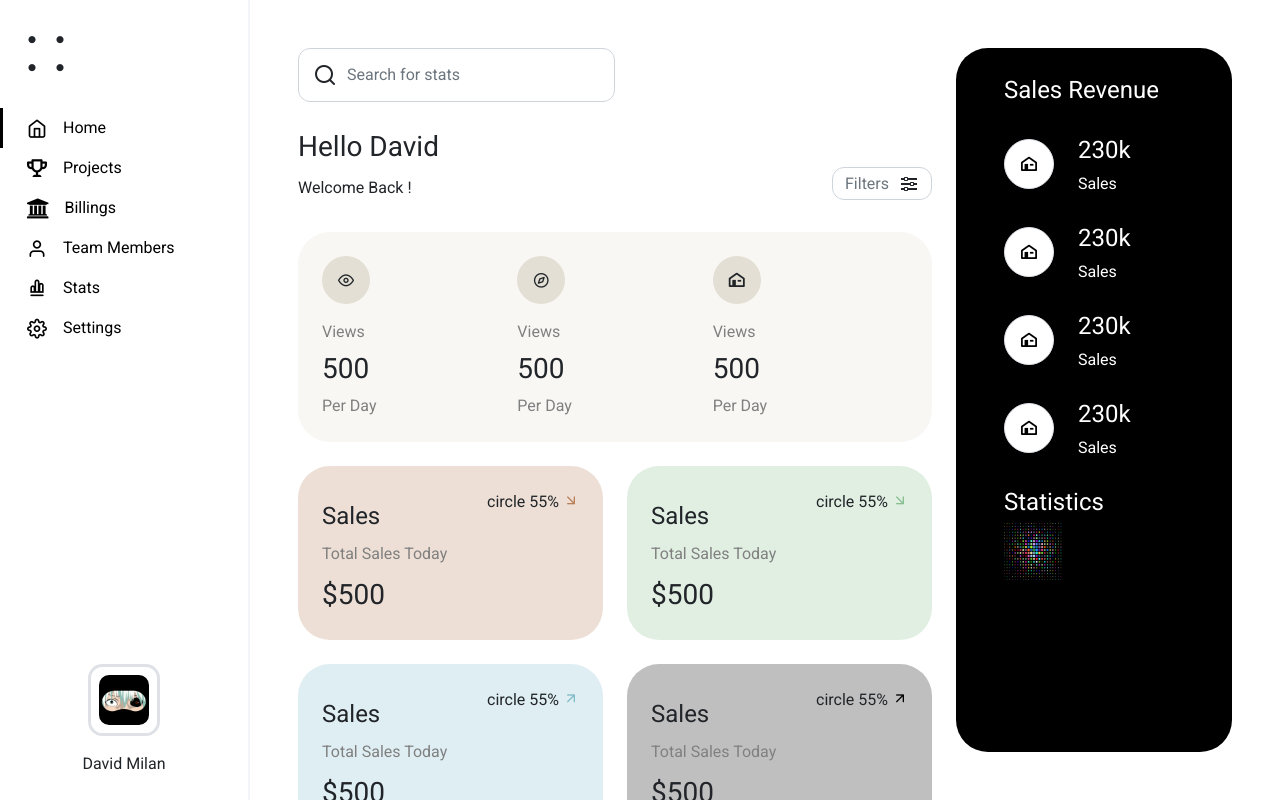
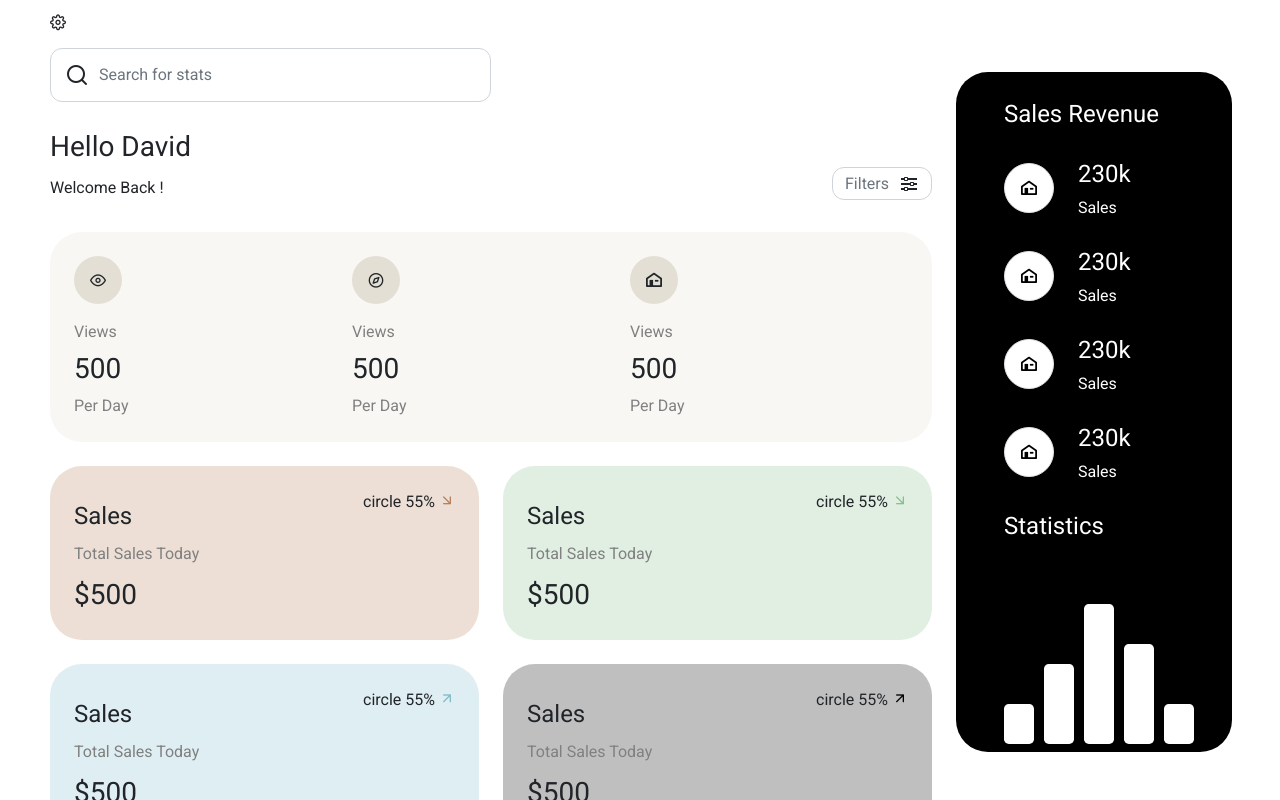
Before and after one commit to m3hul7/HTML-SCSS, a website: page Dashboard bootstrap/index.html in a window 1280 px wide. Drawn offline with Linux system fonts and the light colour scheme; files whose address does not match are found by name.

Commit message:
responsive

```diff
--- a/Dashboard bootstrap/assets/scss/layout/_sidebar.scss
+++ b/Dashboard bootstrap/assets/scss/layout/_sidebar.scss
@@ -1,9 +1,12 @@
 .aside {
   flex: 0 0 250px;
   border-right: 2px solid $gray-light;
+  white-space: nowrap;
+  transition: all .4s ease-in-out;
   .brand-icon {
     cursor: pointer;
     height: 60px;
+    min-height: 60px;
     width: 60px;
     font-size: 2rem;
   }
@@ -19,11 +22,39 @@
     font-size: 1.25rem;
     border-left: 3px solid transparent;
     .nav-text {
-        font-size: 1rem;
+        // font-size: 1rem;
+        font-size: 20px;
     }
     &:hover,
     &.active {
       border-left: 3px solid $primary;
+      .nav-text {
+        font-weight: 500;
+    }
+    }
+  }
+  @include media-breakpoint-down(md) {
+    position: absolute;
+    top: 0;
+    bottom: 0;
+    left: 0;
+    right:0;
+    max-width: 100%;
+    flex: 0 0 100%;
+    background-color: $white;
+    z-index: 1000;
+    .nav {
+      ul a {
+        font-size: .75rem;
+      }
     }
   }
 }
+#aside-input {
+  display: none;
+}
+#aside-input:checked ~ .aside {
+  transform: translateX(-100%);
+  flex-shrink: 1;
+  flex-basis: 0;
+}
--- a/Dashboard bootstrap/index.html
+++ b/Dashboard bootstrap/index.html
@@ -10,6 +10,14 @@
 </head>
 <body>
     <div class="d-flex h-100 overflow-hidden">
+
+        <!-- sidebar toggle input starts -->
+        <input type="checkbox" id="aside-input" checked>
+        <!-- sidebar toggle input ends -->
+
+
+
+
         <!-- sidebar starts -->
         <aside class="aside d-flex flex-column overflow-hidden">
             <!-- brand logo starts -->
@@ -21,9 +29,8 @@
             </div>
             <!-- brand logo ends -->
             <div class="overflow-auto flex-grow-1">
-
                 <!-- nav starts -->
-                <nav class="">
+                <nav class="nav">
                     <ul class="list-unstyled">
                         <li>
                             <a href="#" class="ps-4 py-2 nav-link d-flex align-items-center active" >
@@ -79,26 +86,38 @@
         <!-- sidebar ends -->
 
         <!-- main starts -->
-        <main class="main d-flex flex-grow-1 p-5 overflow-auto">
+        <main class="main d-flex flex-grow-1 p-5 overflow-auto position-relative flex-wrap flex-sm-wrap flex-lg-nowrap">
+            <!-- sidebar toggle label -->
+            <label for="aside-input" class="position-absolute" style="z-index: 999; top: .75rem"> <span class="icon-settings"></span> </label>
+
             <div class="flex-grow-1">
-                <div class="col-6 position-relative">
+                <!-- search input starts -->
+                <div class="col-12 col-sm-12 col-md-12 col-lg-6 position-relative">
                     <div class="input-group">
                         <input class="input-search form-control ps-5" type="text" placeholder="Search for stats">
                     </div>
                     <span class="input-icon icon-search position-absolute"></span>
                 </div>
+                <!-- search input ends -->
+
+
                 <div>
                     <div class="d-flex justify-content-between align-items-center py-4">
+                        <!-- hello starts -->
                         <div class="d-flex flex-column">
                             <span class="fs-3">Hello David</span>
                             <span class="py-2">Welcome Back !</span>
                         </div>
+                        <!-- hello ends -->
+
+                        <!-- filter starts -->
                         <div class="position-relative align-self-end py-2">
                             <div class="input-group filter">
                                 <input class="input-filter form-control" type="text" placeholder="Filters">
                             </div>
                             <span class="filter-icon icon-filter position-absolute"></span>
                         </div>
+                        <!-- filter ends -->
                     </div>
 
                     <div class="row pb-4">
@@ -142,10 +161,10 @@
                     </div>
 
                     <div class="row g-4">
-                        <div class="col-6">
+                        <div class="col-12 col-sm-6">
 
 
-                            <div class="card card-sales d-flex justify-content-between flex-row p-4 border-0 bg-warning bg-opacity-25">
+                            <div class="card card-sales d-flex justify-content-between flex-column-reverse flex-md-row p-4 border-0 bg-warning bg-opacity-25">
                                 <div class="d-flex flex-column">
                                     <span class="fs-4 py-2">Sales</span>
                                     <span class="pb-2 text-color-gray-300">Total Sales Today</span>
@@ -160,10 +179,10 @@
 
                         </div>
 
-                        <div class="col-6">
+                        <div class="col-12 col-sm-6">
 
 
-                            <div class="card card-profit d-flex justify-content-between flex-row p-4 bg-success bg-opacity-25 border-0">
+                            <div class="card card-profit d-flex justify-content-between flex-column-reverse flex-md-row p-4 bg-success bg-opacity-25 border-0">
                                 <div class="d-flex flex-column">
                                     <span class="fs-4 py-2">Sales</span>
                                     <span class="pb-2 text-color-gray-300">Total Sales Today</span>
@@ -178,10 +197,10 @@
 
                         </div>
 
-                        <div class="col-6">
+                        <div class="col-12 col-sm-6">
 
 
-                            <div class="card card-orders d-flex justify-content-between flex-row p-4 bg-info border-0 bg-opacity-25">
+                            <div class="card card-orders d-flex justify-content-between flex-column-reverse flex-md-row p-4 bg-info border-0 bg-opacity-25">
                                 <div class="d-flex flex-column">
                                     <span class="fs-4 py-2">Sales</span>
                                     <span class="pb-2 text-color-gray-300">Total Sales Today</span>
@@ -196,10 +215,10 @@
 
                         </div>
 
-                        <div class="col-6">
+                        <div class="col-12 col-sm-6">
 
 
-                            <div class="card card-visits d-flex justify-content-between flex-row p-4 bg-black bg-opacity-25 border-0">
+                            <div class="card card-visits d-flex justify-content-between flex-column-reverse flex-md-row p-4 bg-black bg-opacity-25 border-0">
                                 <div class="d-flex flex-column">
                                     <span class="fs-4 py-2">Sales</span>
                                     <span class="pb-2 text-color-gray-300">Total Sales Today</span>
@@ -217,11 +236,12 @@
                 </div>
             </div>
 
-            <aside class="stats-aside d-flex" >
-                <div class="stats ms-4 px-5 py-4 flex-grow-1 flex-shrink-0 d-flex flex-column rounded overflow-auto">
+            <aside class="stats-aside flex d-flex" >
+                <div class="stats ms-0 ms-sm-0 ms-lg-4 mt-4 mt-sm-4 px-5 py-4 flex-grow-1 flex-shrink-0 d-flex flex-column rounded overflow-auto">
                     <span class="fs-4 pb-4">
                         Sales Revenue
                     </span>
+                    <div>
                         <div class="d-flex align-items-center pb-4">
                             <div class="border bg-white rounded-circle d-flex justify-content-center align-items-center">
                                 <span class="text-black icon-orders p-3"></span>
@@ -258,14 +278,24 @@
                                 <span >Sales</span>
                             </div>
                         </div>
-                    <div>
+                    </div>
+                    <div class="position-relative">
                         <span class="fs-4">Statistics</span>
-                        <figure>
-                            <img class="stats-bg" src="/assets/images/vecteezy_seamless-colorful-circles-pattern-backdrop-multicolor-dots_.jpg" alt="">
-                        </figure>
+                        <div class="position-relative" style="height: 200px;">
+                            <div class="bg-white rounded-3 position-absolute bottom-0" style="z-index: 999; left:0px; height: 40px; width: 30px;"></div>
+                            <div class="bg-white rounded-3 position-absolute bottom-0" style="z-index: 999; left:40px; height: 80px; width: 30px;"></div>
+                            <div class="bg-white rounded-3 position-absolute bottom-0" style="z-index: 999; left:80px; height: 140px; width: 30px;"></div>
+                            <div class="bg-white rounded-3 position-absolute bottom-0" style="z-index: 999; left:120px; height: 100px; width: 30px;"></div>
+                            <div class="bg-white rounded-3 position-absolute bottom-0" style=" z-index: 999;left:160px; height: 40px; width: 30px;"></div>
+
                         </div>
+                        <!-- <figure class="position-absolute opacity-75" style="z-index: 99; left: 0; bottom: 0;">
+                            <img style="width: 265px;" src="/assets/images/vecteezy_seamless-colorful-circles-pattern-backdrop-multicolor-dots_.jpg" alt="">
+                        </figure> -->
+                    </div>
+                </div>
+
             </aside>
-                </div>
         </main>
         <!-- main ends -->
     </div>
```
Also changed, not shown: Dashboard bootstrap/assets/css/style.min.css, 1 other file. Lines whose indentation alone changed are shown as unchanged.
